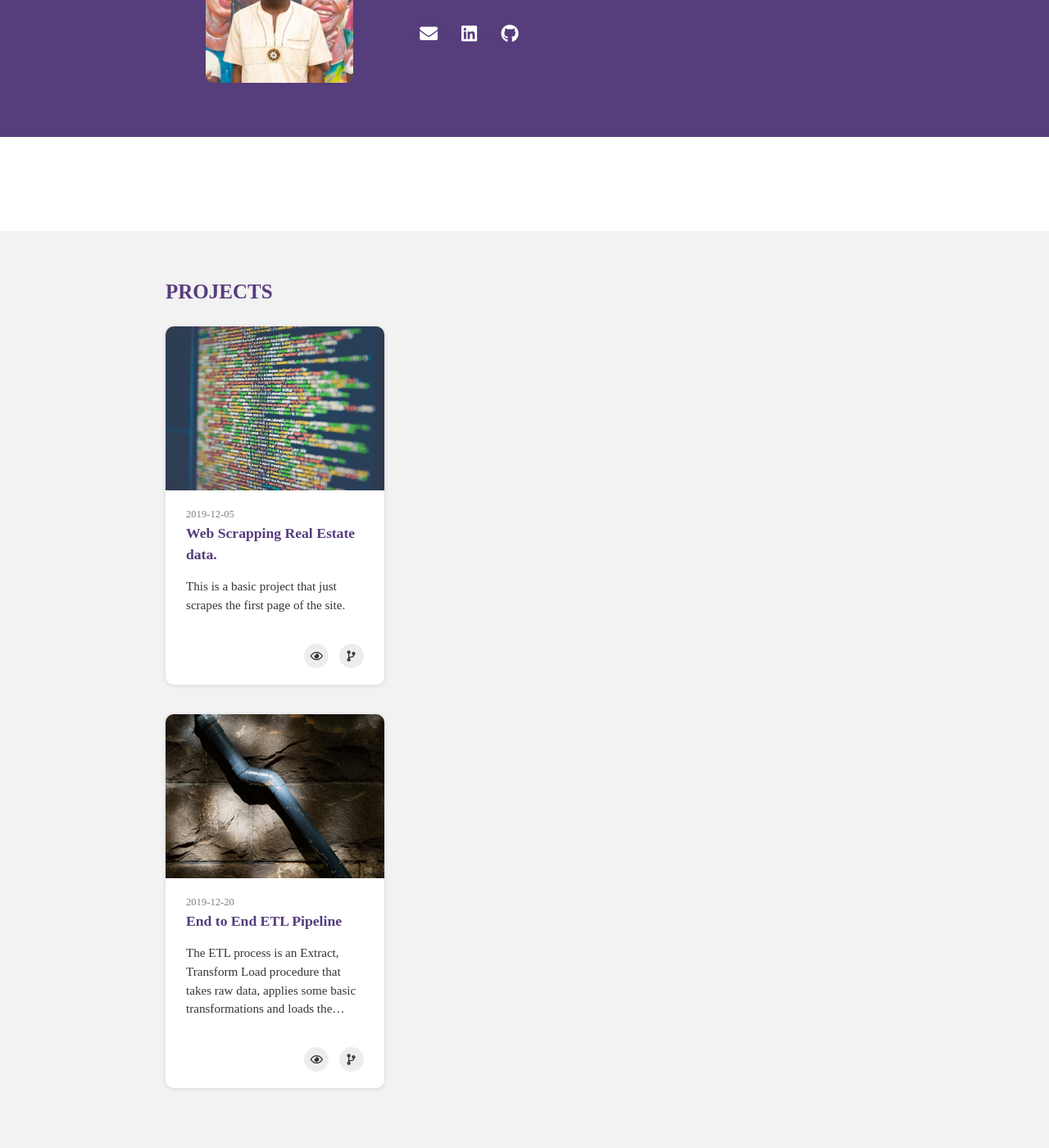
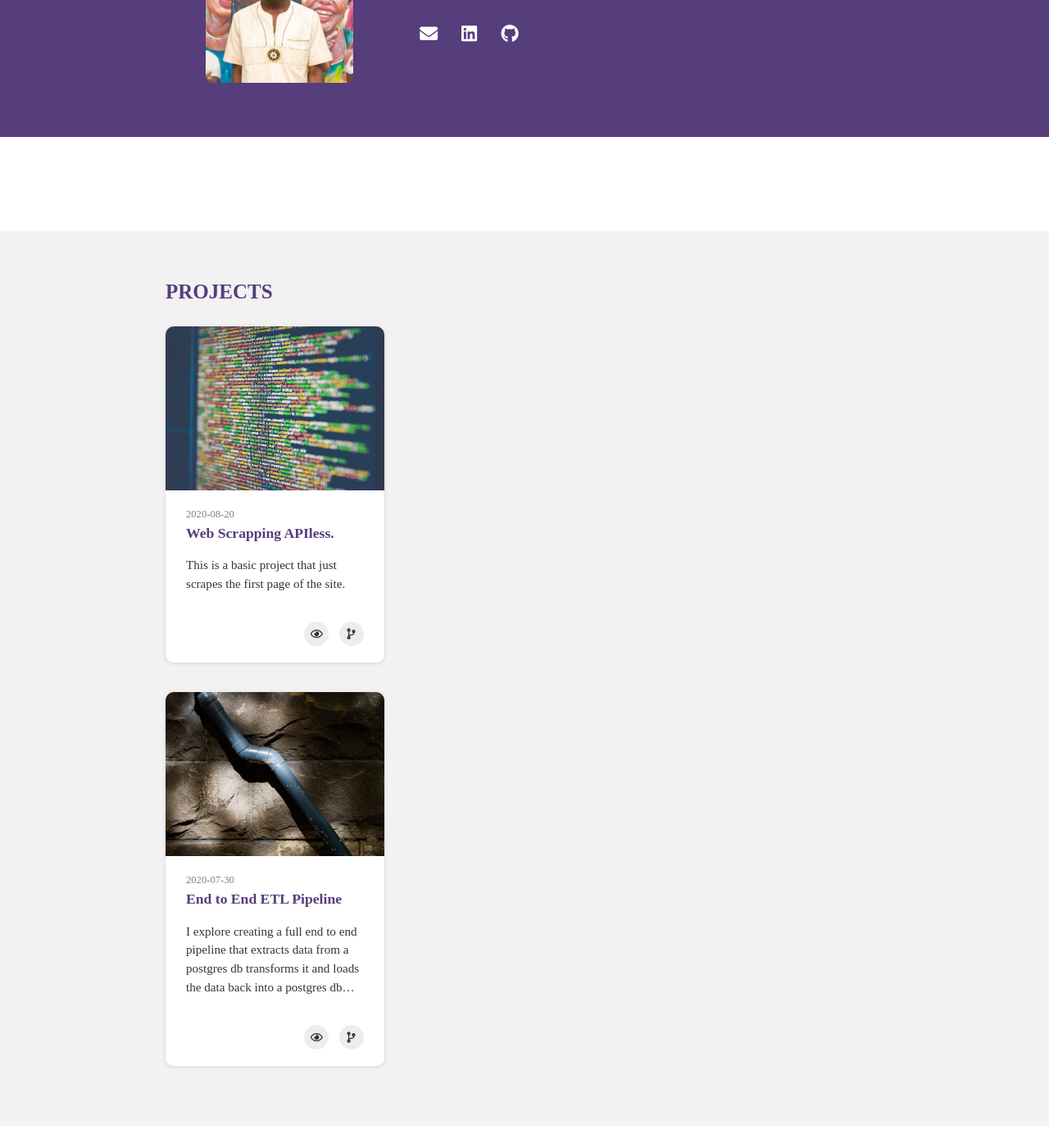
Before and after one commit to cliffordEmmanuel/cliffordEmmanuel.github.io, a Jekyll site: the page built from portfolio.html, in a window 1280 px wide and 1400 px high, scrolled down 236 px. Shown: the whole window at 82% size. Built offline with Jekyll 4.4.1, drawn with Linux system fonts in a browser that asks for light colours; nearby versions of some CDN libraries; some web fonts are replaced; after the commit the page ends 1609 px from its top, so only the background shows below that; some of the changed text lies outside the part shown.

Commit message:
updating projects page

```diff
--- a/_config.yml
+++ b/_config.yml
@@ -11,7 +11,7 @@ theme_settings :
   profile :
     image : assets/img/profile-pic.jpg
     username : Clifford E. Akai-Nettey
-    description : Learning how to drive business and social value using Python, Excel and SQL.
+    description : Learning how to drive business and social value using Python and SQL.
 
   # Icons
   icons :
--- a/_data/projects.yml
+++ b/_data/projects.yml
@@ -1,11 +1,11 @@
 - project :
     print : True # If 'False' is selected, it will not be displayed in 'home.html > aside > .proj-content'.
     modal : False # If 'True' is selected, modal can open in 'portfolio.html'.
-    url : https://github.com/cliffordEmmanuel/BlossomAcademy_DataEngineering/tree/master/project4 # Full URL
+    url : https://github.com/cliffordEmmanuel/Exploring_Data_Engineering/tree/master/basic_web_scraping # Full URL
     image : "scrape.jpg" # path: assets/project/
-    date : 2019-12-05
-    title : Web Scrapping Real Estate data.
-    summary : Scrapping real estate data with beautiful soup and requests.
+    date : 2020-08-20
+    title : Web Scrapping APIless.
+    summary : Scraping an e-commerce site using requests and beautiful soup
     description : This is a basic project that just scrapes the first page of the site.
     contents :
         # - title : Web Scrapping
@@ -26,13 +26,12 @@
 - project :
     print : True # If 'False' is selected, it will not be displayed in 'home.html > aside > .proj-content'.
     modal : False # If 'True' is selected, modal can open in 'portfolio.html'.
-    url :  https://github.com/cliffordEmmanuel/BlossomAcademy_DataEngineering/tree/master/project3
+    url :  https://github.com/cliffordEmmanuel/Exploring_Data_Engineering/tree/master/basic_end_to_end_etl
     image : etl.jpg # path: assets/project/
-    date : 2019-12-20
+    date : 2020-07-30
     title : End to End ETL Pipeline
-    summary :  Implementing an ETL pipeline for a basic data procesing job.
-    description :  The ETL process is an Extract, Transform Load procedure that takes raw data, applies some
-                   basic transformations and loads the transformed data into a Postgres database.
+    summary :  Implementing an end to end ETL pipeline.
+    description :  I explore creating a full end to end pipeline that extracts data from a postgres db transforms it and loads the data back into a postgres db using pyspark
     contents :
         # - title : End to End ETL Pipeline.
         #   image : etl.png
```
